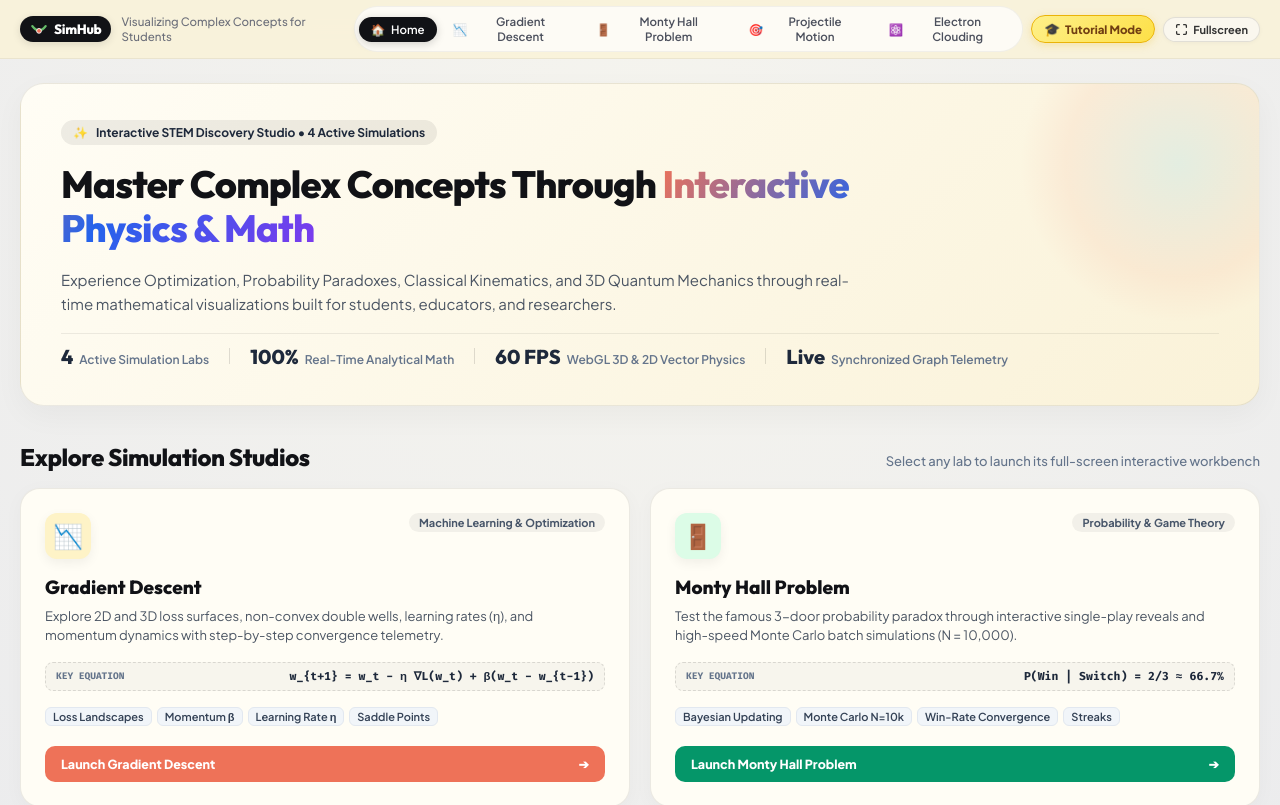
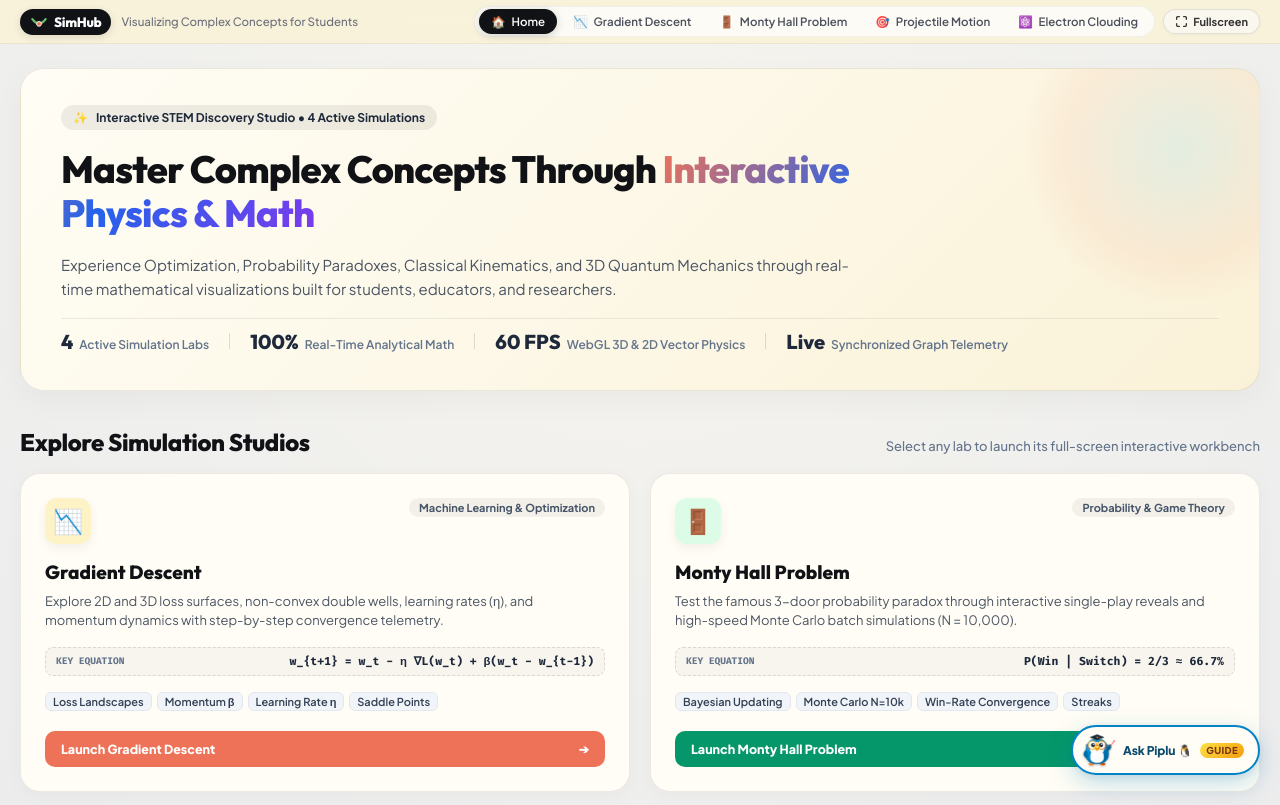
Before and after one commit to harshit-dev-on/SimHub-Set, a React (Create React App) app: page / in a window 1280 px wide. Shown: the top 805 px of the page. Built offline with nearby package versions, Linux system fonts and the light colour scheme; a web font is replaced by a local one.

Commit message:
bot position fixed

```diff
--- a/src/App.css
+++ b/src/App.css
@@ -119,42 +119,6 @@
   background: rgba(0, 0, 0, 0.08);
   padding: 1px 5px;
   border-radius: 4px;
-}
-
-/* Tutorial Mode Toggle Button */
-.tutorial-toggle-btn {
-  display: flex;
-  align-items: center;
-  gap: 5px;
-  background: linear-gradient(135deg, #FEF08A 0%, #FDE047 100%);
-  border: 1.5px solid #EAB308;
-  padding: 5px 12px;
-  border-radius: var(--radius-full);
-  font-size: 11.5px;
-  font-weight: 800;
-  color: #713F12;
-  cursor: pointer;
-  box-shadow: 0 2px 8px rgba(234, 179, 8, 0.25);
-  transition: all 0.18s cubic-bezier(0.16, 1, 0.3, 1);
-  white-space: nowrap;
-}
-
-.tutorial-toggle-btn:hover {
-  background: linear-gradient(135deg, #FDE047 0%, #FACC15 100%);
-  transform: translateY(-1px);
-  box-shadow: 0 4px 14px rgba(234, 179, 8, 0.4);
-  color: #581C87;
-}
-
-.tutorial-toggle-btn.is-tutorial-active {
-  background: #22C55E;
-  border-color: #16A34A;
-  color: #FFFFFF;
-  box-shadow: 0 3px 12px rgba(34, 197, 94, 0.35);
-}
-
-.tutorial-btn-icon {
-  font-size: 13px;
 }
 
 /* Fullscreen / Minimise Toggle Button */
@@ -436,12 +400,6 @@
     flex-shrink: 0;
   }
 
-  .tutorial-toggle-btn {
-    padding: 3px 8px;
-    font-size: 10px;
-    flex-shrink: 0;
-  }
-
   .fullscreen-toggle-btn {
     padding: 3px 6px;
     font-size: 10px;
--- a/src/App.js
+++ b/src/App.js
@@ -151,18 +151,6 @@ function App() {
             ))}
           </div>
 
-          {/* Tutorial Mode Trigger Button */}
-          <button
-            type="button"
-            className={`tutorial-toggle-btn ${isTutorialOpen ? 'is-tutorial-active' : ''}`}
-            onClick={() => setIsTutorialOpen((prev) => !prev)}
-            title={isTutorialOpen ? 'Hide Tutorial Mode' : 'Start Interactive Tutorial with Professor Piplu'}
-            aria-label="Toggle Interactive Tutorial Mode"
-          >
-            <span className="tutorial-btn-icon">🎓</span>
-            <span className="tutorial-btn-text">Tutorial Mode</span>
-          </button>
-
           {/* Fullscreen / Minimise Toggle Button */}
           <button
             type="button"
@@ -201,10 +189,11 @@ function App() {
         {activeSimulation === 'electron-clouding' && <ElectronClouding />}
       </main>
 
-      {/* Interactive Duolingo-Style Tutorial Mode Companion (Professor Quark) */}
+      {/* Interactive Duolingo-Style STEM Companion (Professor Piplu 🐧) */}
       <TutorialCompanion
         activeSimulation={activeSimulation}
         isOpen={isTutorialOpen}
+        onOpen={() => setIsTutorialOpen(true)}
         onClose={() => setIsTutorialOpen(false)}
       />
 
--- a/src/Tutorial/TutorialCompanion.css
+++ b/src/Tutorial/TutorialCompanion.css
@@ -420,8 +420,57 @@
 }
 
 /* --------------------------------------------------------------------------
-   5. Minimized Floating Widget Badge
+   5. Floating Companion Launcher & Minimized Badge
    -------------------------------------------------------------------------- */
+.piplu-floating-launcher-btn {
+  position: fixed;
+  bottom: 20px;
+  right: 20px;
+  z-index: 9999;
+  display: flex;
+  align-items: center;
+  gap: 8px;
+  background: #FFFDF5;
+  border: 2px solid #0284C7;
+  border-radius: 30px;
+  padding: 5px 14px 5px 6px;
+  box-shadow: 0 8px 24px rgba(2, 132, 199, 0.25), 0 2px 8px rgba(0, 0, 0, 0.08);
+  cursor: pointer;
+  animation: bounceFloat 3.5s infinite ease-in-out;
+  transition: all 0.2s cubic-bezier(0.16, 1, 0.3, 1);
+  font-family: inherit;
+}
+
+.piplu-floating-launcher-btn:hover {
+  transform: translateY(-3px) scale(1.05);
+  box-shadow: 0 12px 32px rgba(2, 132, 199, 0.38);
+  border-color: #0369A1;
+}
+
+.launcher-avatar-container {
+  display: flex;
+  align-items: center;
+  justify-content: center;
+}
+
+.launcher-text {
+  font-size: 12px;
+  font-weight: 800;
+  color: #0C4A6E;
+  letter-spacing: -0.01em;
+}
+
+.launcher-sparkle-badge {
+  background: linear-gradient(135deg, #FDE047 0%, #F59E0B 100%);
+  color: #78350F;
+  font-size: 9.5px;
+  font-weight: 800;
+  padding: 1.5px 6px;
+  border-radius: 8px;
+  text-transform: uppercase;
+  letter-spacing: 0.04em;
+}
+
 .tutorial-minimized-badge {
   position: fixed;
   bottom: 20px;
--- a/src/Tutorial/TutorialCompanion.js
+++ b/src/Tutorial/TutorialCompanion.js
@@ -6,6 +6,7 @@ import ProfessorQuarkAvatar from './ProfessorQuarkAvatar';
 export function TutorialCompanion({
   activeSimulation = 'home',
   isOpen = false,
+  onOpen = () => {},
   onClose = () => {},
 }) {
   const [currentStepIndex, setCurrentStepIndex] = useState(0);
@@ -26,8 +27,6 @@ export function TutorialCompanion({
     setIsQuizSubmitted(false);
     setIsQuizCorrect(false);
   }, [activeSimulation]);
-
-  if (!isOpen) return null;
 
   const handleNext = () => {
     if (currentStepIndex < totalSteps - 1) {
@@ -89,7 +88,28 @@ export function TutorialCompanion({
   };
 
   // --------------------------------------------------------------------------
-  // MINIMIZED FLOATING BADGE VIEW
+  // 1. DOCKED FLOATING LAUNCHER (When Tutorial is closed)
+  // --------------------------------------------------------------------------
+  if (!isOpen) {
+    return (
+      <button
+        type="button"
+        className="piplu-floating-launcher-btn"
+        onClick={onOpen}
+        title="Learn with Professor Piplu 🐧 (Interactive Guide & Quizzes)"
+        aria-label="Open Interactive Tutorial with Professor Piplu"
+      >
+        <div className="launcher-avatar-container">
+          <ProfessorQuarkAvatar expression="EXPLAINING" size={36} />
+        </div>
+        <span className="launcher-text">Ask Piplu 🐧</span>
+        <span className="launcher-sparkle-badge">Guide</span>
+      </button>
+    );
+  }
+
+  // --------------------------------------------------------------------------
+  // 2. MINIMIZED FLOATING BADGE VIEW (When user clicks minimize '—')
   // --------------------------------------------------------------------------
   if (isMinimized) {
     return (
@@ -121,12 +141,12 @@ export function TutorialCompanion({
   }
 
   // --------------------------------------------------------------------------
-  // FULL DUOLINGO-STYLE TUTORIAL DIALOG CARD
+  // 3. FULL DUOLINGO-STYLE TUTORIAL DIALOG CARD
   // --------------------------------------------------------------------------
   return (
     <aside className="tutorial-companion-modal-overlay">
       <div className="tutorial-dialog-card surface-cream" role="dialog" aria-modal="false">
-        {/* 1. Header Bar with Segmented Progress */}
+        {/* Header Bar with Segmented Progress */}
         <div className="tutorial-dialog-header">
           <div className="tutorial-progress-container">
             <div className="tutorial-progress-segments">
@@ -161,14 +181,14 @@ export function TutorialCompanion({
               type="button"
               className="win-ctrl-btn close-btn"
               onClick={onClose}
-              title="Close Tutorial Mode"
+              title="Close Tutorial"
             >
               ✕
             </button>
           </div>
         </div>
 
-        {/* 2. Character Mascot & Interactive Dialogue Body */}
+        {/* Character Mascot & Interactive Dialogue Body */}
         <div className="tutorial-body-grid">
           {/* Character Avatar Column */}
           <div className="tutorial-character-col">
@@ -252,7 +272,7 @@ export function TutorialCompanion({
           </div>
         </div>
 
-        {/* 3. Bottom Action Bar */}
+        {/* Bottom Action Bar */}
         <div className="tutorial-dialog-footer">
           <button
             type="button"
```
